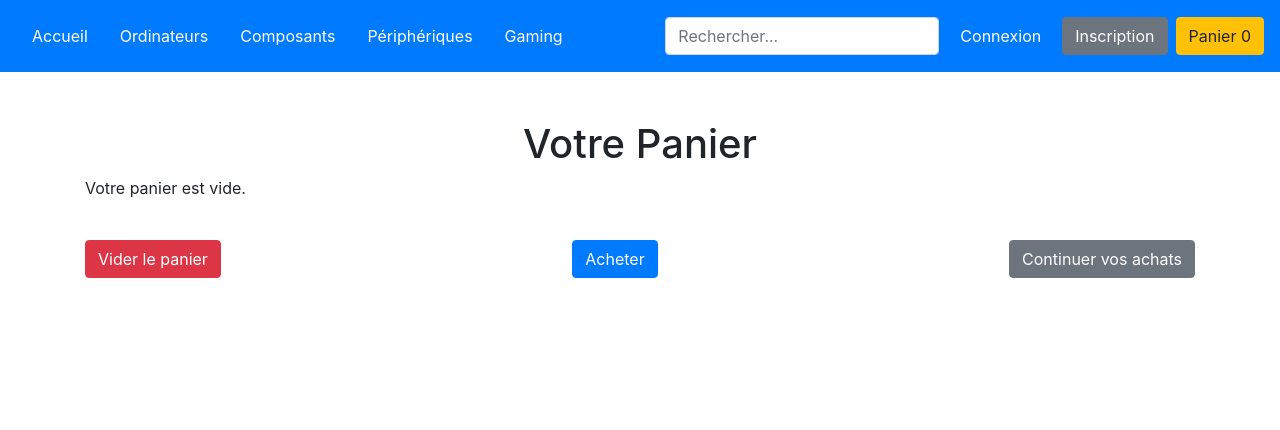
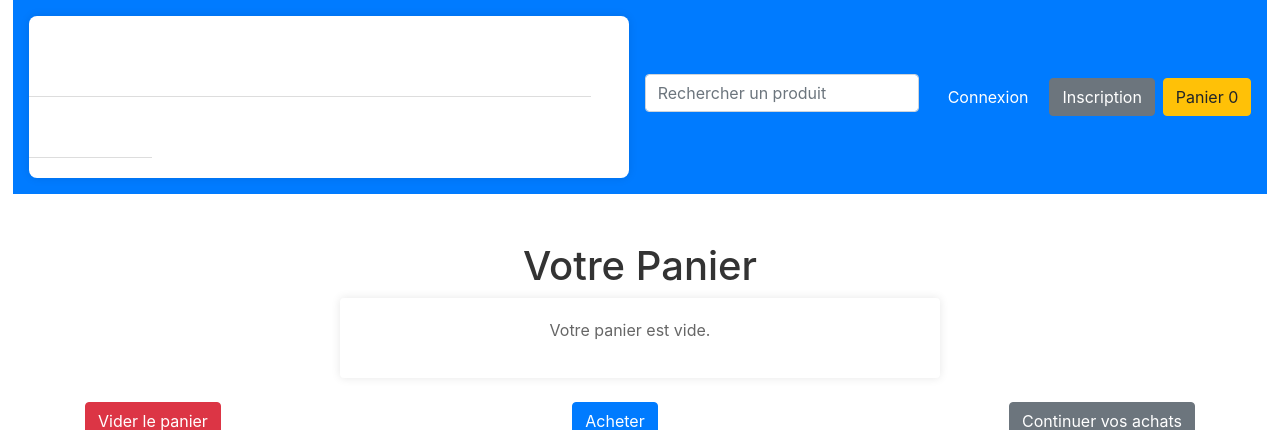
Before and after one commit to MohamedB94/Ecom3, a PHP site: page /panier.php in a window 1280 px wide. Shown: the top 430 px of the page. Run offline with PHP 8.4, Linux system fonts and the light colour scheme; data that the repository does not hold is empty.

Commit message:
Refonte du panier.php pour inclure le header et optimiser la fonctionnalité du panier

```diff
--- a/panier.php
+++ b/panier.php
@@ -43,54 +43,16 @@
 <!DOCTYPE html>
 <html lang="fr">
 <head>
-    <!-- Inclusion des feuilles de style Bootstrap -->
-    <link href="https://stackpath.bootstrapcdn.com/bootstrap/4.5.2/css/bootstrap.min.css" rel="stylesheet">
-    <!-- Inclusion de votre fichier CSS -->
-    <link rel="stylesheet" href="styles.css">
-    <!-- Inclusion des scripts jQuery et Bootstrap pour la fonctionnalité interactive -->
-    <script src="https://code.jquery.com/jquery-3.5.1.min.js"></script>
-    <script src="https://stackpath.bootstrapcdn.com/bootstrap/4.5.2/js/bootstrap.min.js"></script>
-    <script src="scripts.js"></script>
-    <!-- Métadonnées de la page -->
     <meta charset="UTF-8">
     <meta name="viewport" content="width=device-width, initial-scale=1.0">
-    <!-- Titre de la page -->
     <title>Panier</title>
+    <link rel="stylesheet" href="https://stackpath.bootstrapcdn.com/bootstrap/4.5.2/css/bootstrap.min.css">
+    <link rel="stylesheet" href="panier.css">
+    <script src="https://code.jquery.com/jquery-3.5.1.min.js"></script>
+    <script src="scripts.js"></script>
 </head>
 <body>
-    <header class="bg-primary text-white p-3 d-flex justify-content-between align-items-center">
-        <!-- Navigation principale -->
-        <nav class="nav">
-            <ul class="nav">
-                <li class="nav-item"><a class="nav-link text-white" href="index.php">Accueil</a></li>
-                <li class="nav-item"><a class="nav-link text-white" href="ordinateurs.php">Ordinateurs</a></li>
-                <li class="nav-item"><a class="nav-link text-white" href="composants.php">Composants</a></li>
-                <li class="nav-item"><a class="nav-link text-white" href="peripheriques.php">Périphériques</a></li>
-                <li class="nav-item"><a class="nav-link text-white" href="gaming.php">Gaming</a></li>
-            </ul>
-        </nav>
-        <!-- Zone de recherche et actions utilisateur -->
-        <div class="d-flex align-items-center">
-            <!-- Formulaire de recherche -->
-            <form id="searchForm" action="recherche.php" method="GET" class="form-inline">
-                <input type="text" class="form-control mr-2" name="query" placeholder="Rechercher...">
-            </form>
-            <!-- Actions pour l'utilisateur connecté ou non -->
-            <div class="user-actions d-flex align-items-center">
-                <?php
-                if (isset($_SESSION['prenom']) && isset($_SESSION['nom'])) {
-                    echo '<a href="deconnexion.php" class="btn btn-danger mr-2">Déconnexion</a>';
-                } else {
-                    echo '<a href="Connexion.html" class="btn btn-primary mr-2">Connexion</a>';
-                    echo '<a href="Inscription.html" class="btn btn-secondary mr-2">Inscription</a>';
-                }
-                ?>
-                <!-- Lien vers le panier d'achat -->
-                <a href="panier.php" class="btn btn-warning">Panier <span id="cart-count"><?= isset($_SESSION['panier']) ? count($_SESSION['panier']) : 0 ?></span></a>
-            </div>
-        </div>
-    </header>
-    <!-- Contenu principal de la page -->
+    <?php include 'header.php'; ?>
     <div class="container mt-5">
         <h1 class="text-center">Votre Panier</h1>
         <ul class="list-group" id="cart-items">
@@ -129,7 +91,7 @@
             ?>
         </ul>
         <div class="d-flex justify-content-between mt-4">
-        <button id="vider-panier-btn" class="btn btn-danger">Vider le panier</button>
+            <button id="vider-panier-btn" class="btn btn-danger">Vider le panier</button>
             <button id="buyButton" class="btn btn-primary">Acheter</button>
             <a href="index.php" class="btn btn-secondary">Continuer vos achats</a>
         </div>
@@ -203,41 +165,11 @@
                         cartItems.append(itemHtml);
                     }
                 });
-                $('#cart-total').text("Total: " + total.toFixed(2) + " €");
+                $('#cart-total').text(total.toFixed(2) + " €");
             }
 
             attachEventHandlers(); // Réattacher les événements
         }
-
-        function verifierConnexion() {
-            var isLoggedIn = <?php echo isset($_SESSION['nom']) && isset($_SESSION['prenom']) ? 'true' : 'false'; ?>;
-            if (!isLoggedIn) {
-                if (confirm("Veuillez vous connecter pour acheter. Voulez-vous être redirigé vers la page de connexion ?")) {
-                    window.location.href = 'Connexion.html';
-                }
-            } else {
-                // Rediriger vers la page de confirmation d'achat
-                window.location.href = 'achat.php';
-            }
-        }
-
-        function updateCartCount() {
-            $.get('panier.php', {action: 'compter'}, function(response) {
-                var data = JSON.parse(response);
-                $('#cart-count').text(data.count);
-            });
-        }
-
-        function addToCart(product, price, quantity) {
-            $.get('panier.php', {action: 'ajouter', produit: product, prix: price, quantite: quantity}, function(response) {
-                var data = JSON.parse(response);
-                $('#cart-count').text(data.count); // Met à jour le compteur
-            });
-        }
-
-        document.getElementById('buyButton').addEventListener('click', function() {
-            verifierConnexion();
-        });
     </script>
 </body>
 </html>
```
